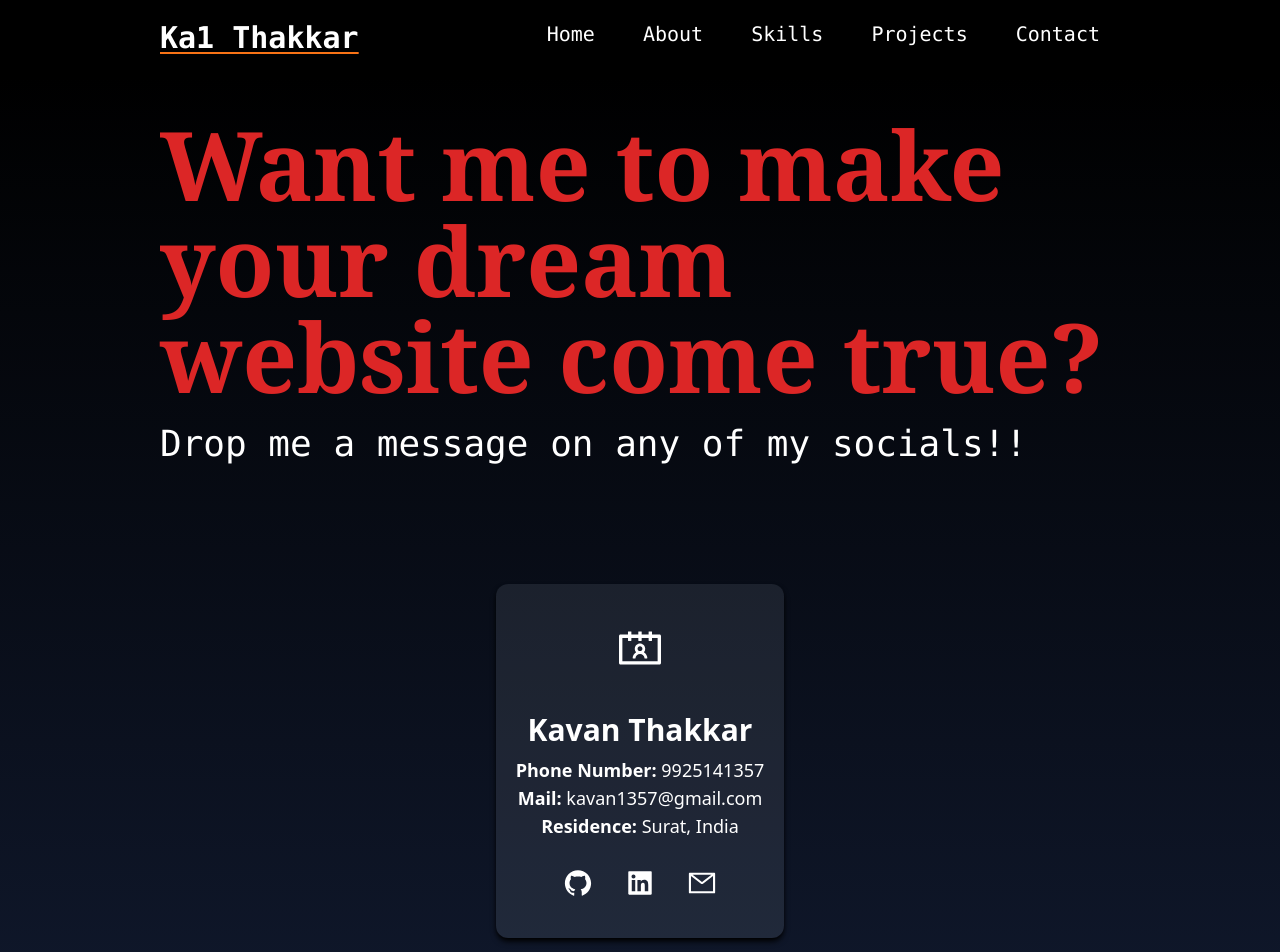
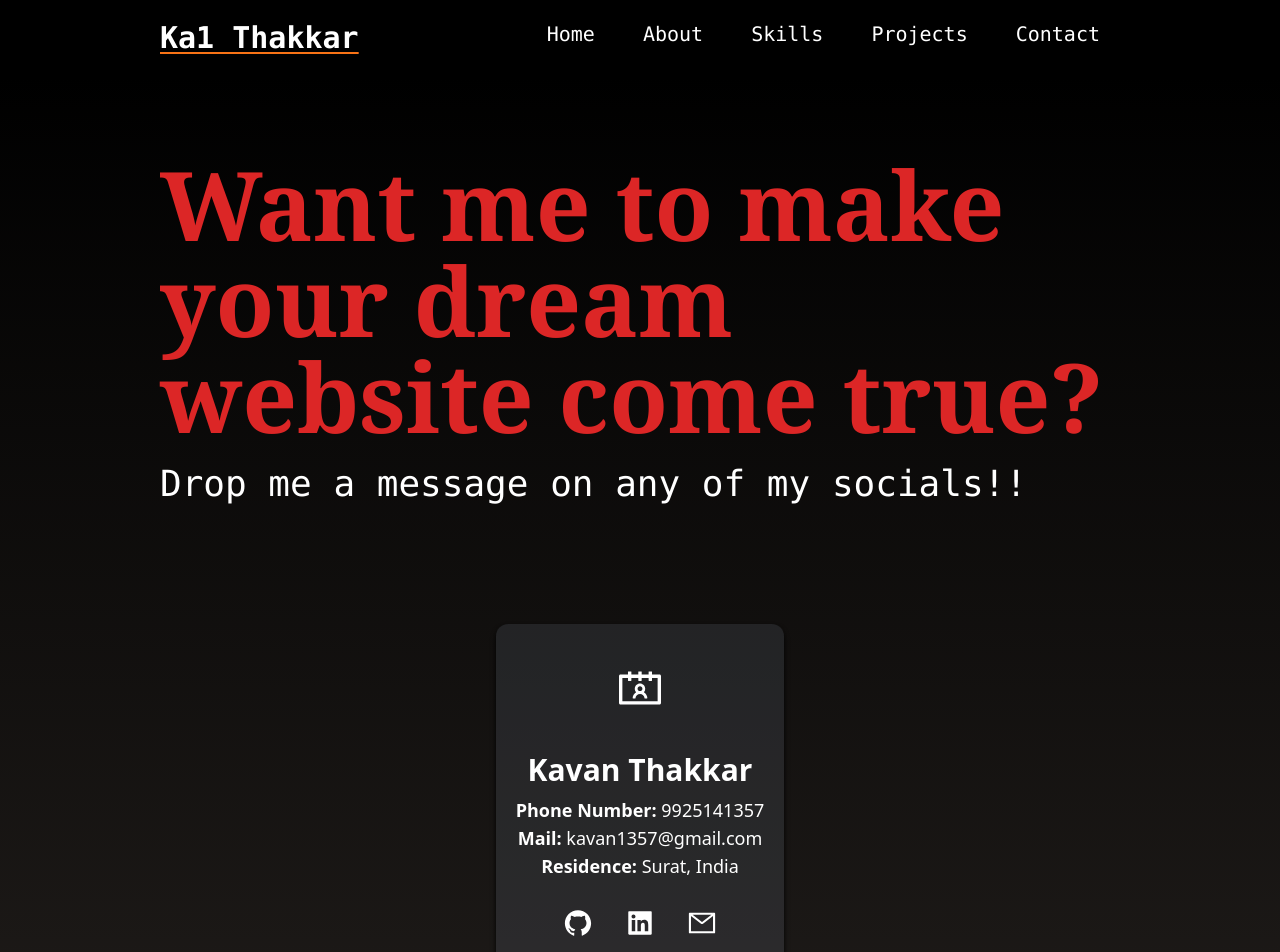
Before and after one commit to Ka1Thakkar/portfolio-animation-demo, a Next.js app: page /contact in a window 1280 px wide. Shown: the top 952 px of the page. Built offline with nearby package versions, Linux system fonts and the light colour scheme.

Commit message:
something something

```diff
--- a/src/app/about/page.tsx
+++ b/src/app/about/page.tsx
@@ -6,7 +6,7 @@ import {motion} from 'framer-motion'
 
 export default function About() {
     return (
-        <section id="about" className="2xl:flex 2xl:pt-10 2xl:pb-32 2xl:max-h-screen overflow-hidden 2xl:justify-center 2xl:gap-10 pt-10 bg-gradient-to-b from-black to-slate-900 justify-center px-5">
+        <section id="about" className="2xl:flex 2xl:pt-10 2xl:pb-32 2xl:max-h-screen overflow-hidden 2xl:justify-center 2xl:gap-10 bg-gradient-to-b from-black to-stone-900 justify-center px-5 pt-10">
             <motion.div
               className=' text-black overflow-auto 2xl:overflow-y-scroll 2xl:px-10 rounded-xl scrollbar-thin 2xl:py-10 2xl:w-auto'>
             <motion.h3
--- a/src/app/contact/page.tsx
+++ b/src/app/contact/page.tsx
@@ -13,7 +13,7 @@ import {motion as m} from 'framer-motion'
 
 export default function Contact () {
     return (
-        <section id="contact" className=" min-h-screen font-sans bg-gradient-to-b from-black to-slate-900">
+        <section id="contact" className=" min-h-screen font-sans bg-gradient-to-b from-black to-stone-900 pt-10">
           <div>
             <m.h1
                         initial={{opacity:0, y:-40}}
@@ -29,10 +29,10 @@ export default function Contact () {
           <div className="px-5 md:px-40 text-center font-serif md:flex md:items-center md:justify-between md:text-left pt-20">
           {/* <Image src= {Kavan} className="rounded-full h-56 w-56 md:h-64 md:w-64 mx-auto md:mx-0 shadow-lg shadow-black hover:shadow-2xl hover:shadow-black" /> */}
           <m.div
-                      initial={{opacity:0, y:40}}
-                      animate={{opacity:1, y:0}}
-                      transition={{delay:0.5,duration:1}}
-          className="p-10 font-sans bg-gray-500 bg-opacity-20 rounded-xl px-5 shadow-md shadow-black my-10 mx-auto">
+          initial={{opacity:0, y:40}}
+          animate={{opacity:1, y:0}}
+          transition={{delay:0.5,duration:1}}
+          className="p-10 font-sans bg-gray-500 bg-opacity-20 rounded-xl px-5 shadow-md shadow-black mx-auto mt-10">
             <AiOutlineContacts className='text-5xl mx-auto text-white' />
             <h1 className="pb-2 pt-10 text-white text-3xl font-bold text-center">Kavan Thakkar</h1>
             <h2 className="text-white text-lg text-center"><span className="font-bold">Phone Number:</span> 9925141357</h2>
--- a/src/app/page.tsx
+++ b/src/app/page.tsx
@@ -4,7 +4,7 @@ import {motion as m} from 'framer-motion'
 
 export default function app() {
   return (
-          <div className=' px-5 2xl:px-80 sm:py-10 pb-36 min-h-screen 2xl:max-h-screen bg-gradient-to-b from-black to-slate-900 justify-center'>
+          <div className=' px-5 2xl:px-80 sm:py-10 pb-36 min-h-screen 2xl:max-h-screen bg-gradient-to-b from-black to-stone-900 justify-center'>
             <Home />
             {/* <About /> */}
           </div>
--- a/src/app/projects/page.tsx
+++ b/src/app/projects/page.tsx
@@ -23,7 +23,7 @@ import {motion as m} from'framer-motion'
 
 export default function Portfolio () {
     return (
-        <section id="projects" className="2xl:flex 2xl:pt-10 2xl:pb-32 2xl:max-h-screen overflow-hidden 2xl:justify-center 2xl:gap-10 md:py-32 pt-10 px-5 bg-gradient-to-b from-black to-slate-900">
+        <section id="projects" className="2xl:flex 2xl:pt-10 2xl:pb-32 2xl:max-h-screen overflow-hidden 2xl:justify-center 2xl:gap-10 md:py-32 pt-10 px-5 bg-gradient-to-b from-black to-stone-900">
             <div className='2xl:my-auto text-white overflow-auto 2xl:overflow-y-scroll 2xl:px-10 rounded-xl scrollbar-thin 2xl:w-auto 2xl:py-10 xl:px-10'>
               <m.h1
                 initial={{opacity:0, y:-40}}
--- a/src/app/skills/page.tsx
+++ b/src/app/skills/page.tsx
@@ -28,7 +28,7 @@ import {
 
 export default function Skills() {
     return (
-        <section id="skills" className="2xl:flex 2xl:gap-10 2xl:pt-10 2xl:pb-32 2xl:max-h-screen pt-10 bg-gradient-to-b from-black to-slate-900 px-5">
+        <section id="skills" className="2xl:flex 2xl:gap-10 2xl:pt-10 2xl:pb-32 2xl:max-h-screen pt-10 bg-gradient-to-b from-black to-stone-900 px-5">
             <div className='2xl:my-auto text-white overflow-auto 2xl:overflow-y-scroll 2xl:py-0 2xl:px-10 scrollbar-thin'>
               <m.h1
               initial={{opacity:0, y:-40}}
```
